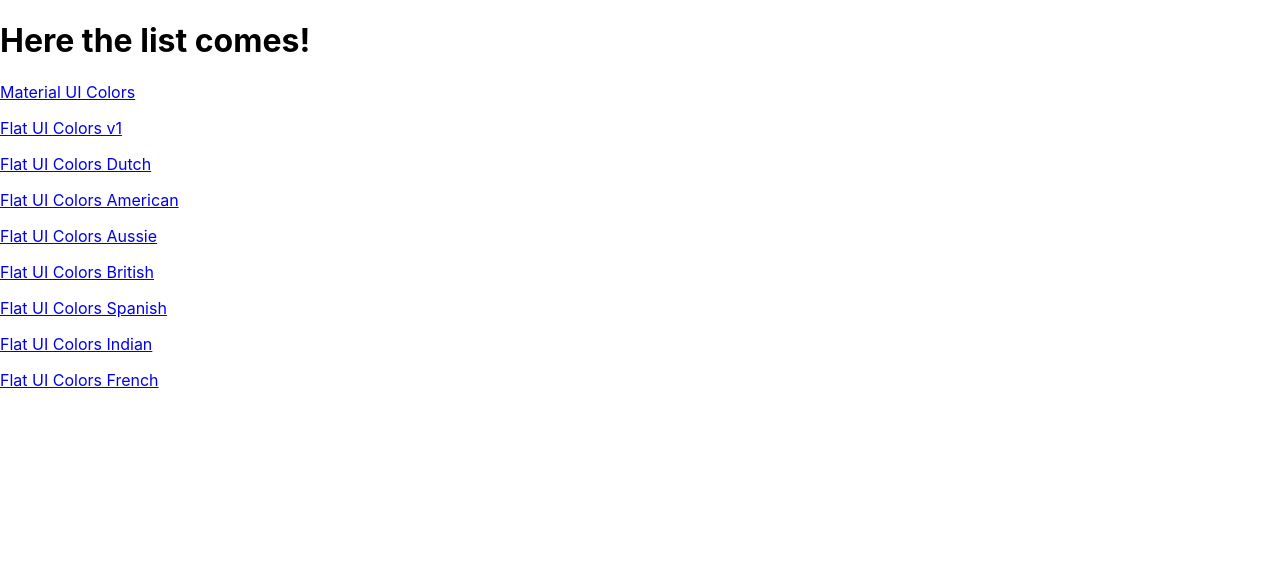
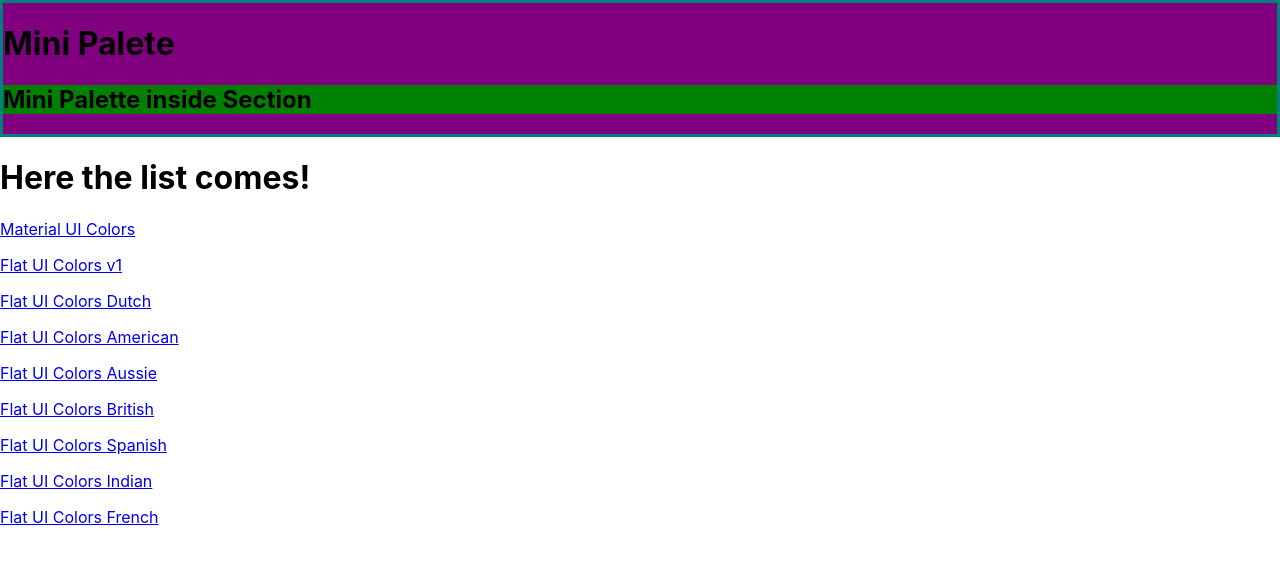
Before and after one commit to MouryaManu/colors_app, a React (Create React App) app: page / in a window 1280 px wide. Shown: the top 564 px of the page. Built offline with nearby package versions, Linux system fonts and the light colour scheme; the HTML template or start-up script is replaced by a standard one.

Commit message:
Intro to Styles in JSS

```diff
--- a/package.json
+++ b/package.json
@@ -5,6 +5,7 @@
   "dependencies": {
     "@material-ui/core": "^4.12.3",
     "@material-ui/icons": "^4.11.2",
+    "@material-ui/styles": "^4.11.4",
     "@testing-library/jest-dom": "^5.14.1",
     "@testing-library/react": "^11.2.7",
     "@testing-library/user-event": "^12.8.3",
--- /dev/null
+++ b/src/MiniPalette.js
@@ -0,0 +1,26 @@
+import React from 'react'
+import {withStyles} from "@material-ui/styles";
+
+const styles = {
+    main: {
+        backgroundColor : "purple",
+        border: "3px solid teal"
+    },
+    secondary: {
+        backgroundColor: "green"
+    }
+};
+
+function MiniPalette(props) {
+    const {classes} = props;
+    return(
+        <div className={classes.main} >
+            <h1> Mini Palete</h1>
+            <section className={classes.secondary} >
+                <h1>Mini Palette inside Section</h1>
+            </section>
+        </div>
+    )
+}
+
+export default withStyles(styles)(MiniPalette);
--- a/src/PaletteList.js
+++ b/src/PaletteList.js
@@ -1,10 +1,13 @@
 import React, { Component } from 'react'
 import {Link } from 'react-router-dom';
+import MiniPalette from './MiniPalette';
+
 class PaletteList extends Component {
     render() {
         const {palettes} = this.props;
         return(
             <div>
+                <MiniPalette />
                 <h1>Here the list comes!</h1>
                 {palettes.map(palette => (
                     <p>
```
Also changed, not shown: 1 other file (tests, documents, lock files or other folders).
